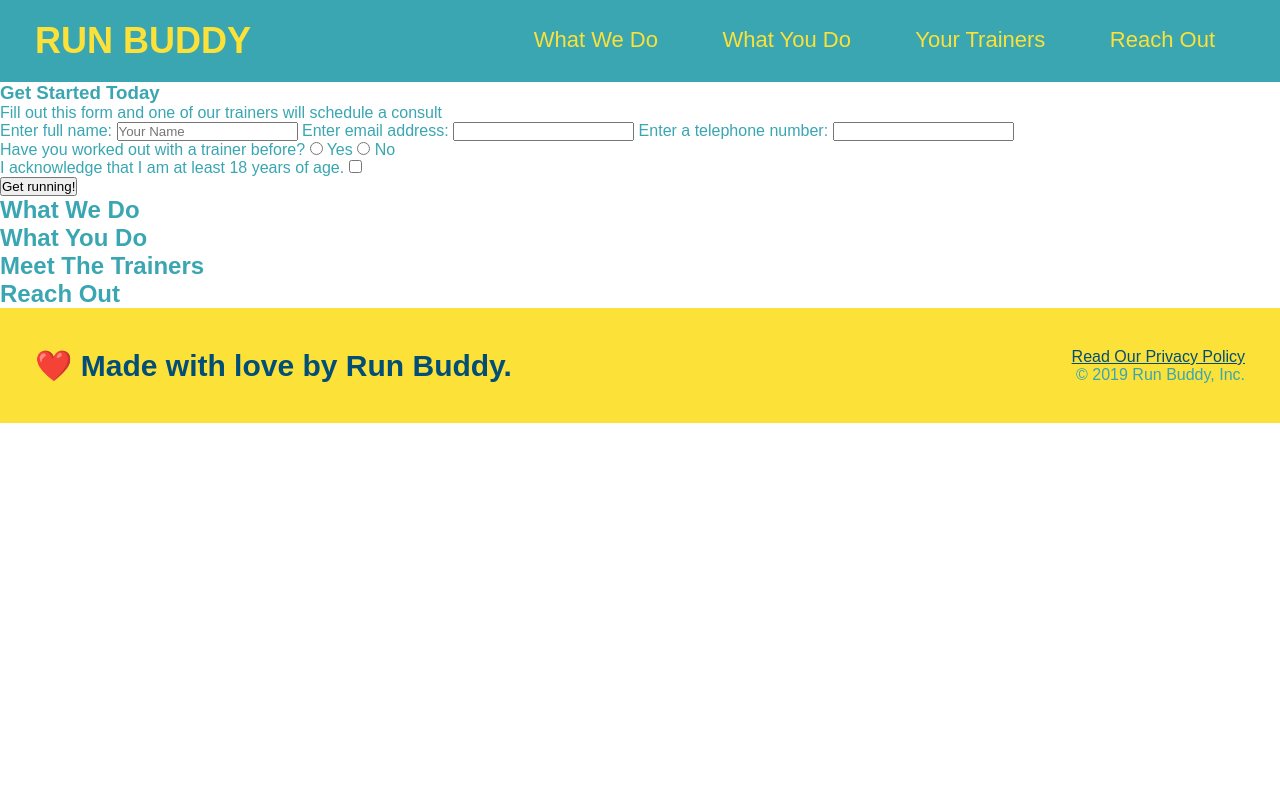
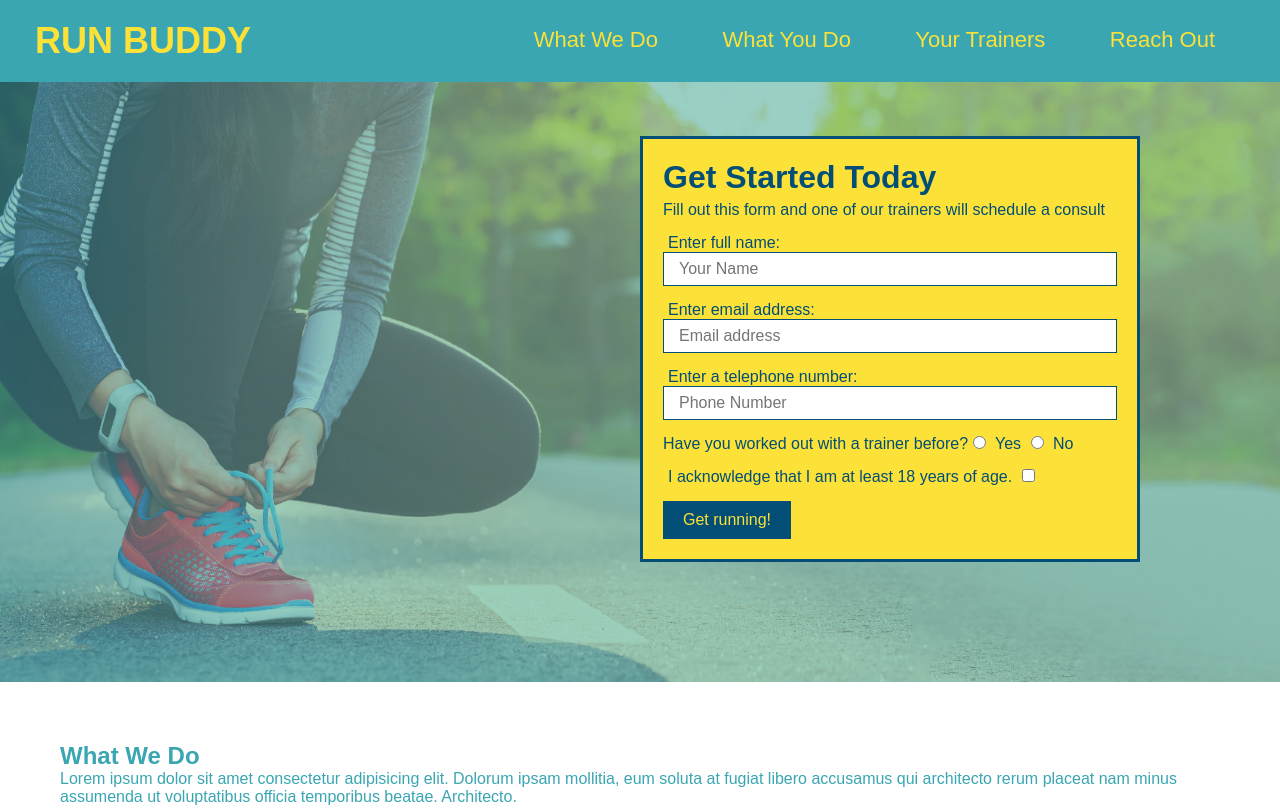
Before and after one commit to NeasterDev/run-buddy, a plain HTML site: page index.html in a window 1280 px wide. Shown: the top 810 px of the page. Drawn offline with Linux system fonts and the light colour scheme.

Commit message:
Added icons for WHAT YOU DO section

```diff
--- a/assets/css/style.css
+++ b/assets/css/style.css
@@ -65,3 +65,63 @@ footer div {
 footer a {
     color: #024e76;
 }
+
+section {
+    padding: 60px;
+}
+
+h3 {
+    margin: 0px;
+    font-size: 200%;
+}
+
+/* Hero Style Start */
+.hero {
+    background-image: url("../images/hero-bg.jpg");
+    height: 600px;
+    background-size: cover;
+    background-position: center;
+    position: relative;
+}
+/* Hero Style End */
+
+/* Form STyle Start */
+.hero-form {
+    color: #024e76;
+    background-color: #fce138;
+    width: 500px;
+    padding: 20px;
+    border: solid 3px #024e76;
+    position: absolute;
+    bottom: 120px;
+    right: 140px;
+}
+
+/* text spacing in hero form */
+.hero-form p {
+    margin: 5px 0 15px 0;
+}
+
+.hero-form label {
+    margin: 0 5px;
+}
+
+.hero-form button {
+    color: #fce138;
+    background-color: #024e76;
+    border: none;
+    padding: 10px 20px;
+    font-size: 16px;
+}
+
+/* HERO STYLES END */
+
+.form-input {
+    border: 1px solid #024e76;
+    display: block;
+    padding: 7px 15px;
+    font-size: 16px;
+    color: #024e76;
+    width: 100%;
+    margin-bottom: 15px;
+}
--- a/index.html
+++ b/index.html
@@ -32,18 +32,19 @@
             </nav>
         </header>
 
-        <section>
-            <div>
+        <!-- Hero -->
+        <section class="hero">
+            <div class="hero-form">
                 <h3>Get Started Today</h3>
                 <p>Fill out this form and one of our trainers will schedule a consult</p>
                 <!-- Form Element -->
-                <form>
+                <form >
                     <label for="name">Enter full name:</label>
-                    <input type="text" placeholder="Your Name" name="name" id="name">
+                    <input type="text" placeholder="Your Name" name="name" id="name" class="form-input">
                     <label for="email">Enter email address:</label>
-                    <input type="email" name="Your email" id="email">
+                    <input type="email" placeholder="Email address"name="Your email" id="email" class="form-input">
                     <label for="phone">Enter a telephone number:</label>
-                    <input type="tel" name="Your Phone Number" id="phone">
+                    <input type="tel" placeholder="Phone Number"name="Your Phone Number" id="phone" class="form-input">
                     <!-- yes/no Radio buttons-->
                     <p>
                         Have you worked out with a trainer before?
@@ -63,21 +64,41 @@
                 </form>
             </div>
         </section>
-        <!-- end hero -->
-
-        <!-- her/jumbotron-->
-        <section>
-
-        </section>
 
         <!-- "what we do" section -->
-        <section>
+        <section id="what-we-do">
             <h2>What We Do</h2>
+            <p>
+                Lorem ipsum dolor sit amet consectetur adipisicing elit. Dolorum ipsam mollitia, eum soluta at fugiat libero accusamus qui architecto rerum placeat nam minus assumenda ut voluptatibus officia temporibus beatae. Architecto.
+            </p>
         </section>
 
         <!-- "what you do" section -->
-        <section>
+        <section id="what-you-do">
             <h2>What You Do</h2>
+            <div>
+                <img src="./assets/images/step-1.svg" alt="">
+                <h3>Step 1: Fill out the form above.</h3>
+                <p>You're already here so why not?</p>
+            </div>
+
+            <div>
+                <img src="./assets/images/step-2.svg" alt="">
+                <h3>Step 2: Consult with on of our trainers.</h3>
+                <p>Are you here to build muscle, lose weight, or just feel good?</p>
+            </div>
+
+            <div>
+                <img src="./assets/images/step-3.svg" alt="">
+                <h3>Step 3: Get running.</h3>
+                <p>Hit the ground running (literally) once your trainer lays out your plan.</p>
+            </div>
+
+            <div>
+                <img src="./assets/images/step-4.svg" alt="">
+                <h3>Step 4: See results.</h3>
+                <p>Bi-weekly checkins with your trainer will keep you focused</p>
+            </div>
         </section>
 
         <!-- Mmeet the trainers" section-->
```
Also changed, not shown: assets/images/step-1.svg (added), assets/images/step-2.svg (added), assets/images/step-3.svg (added), assets/images/step-4.svg (added).
